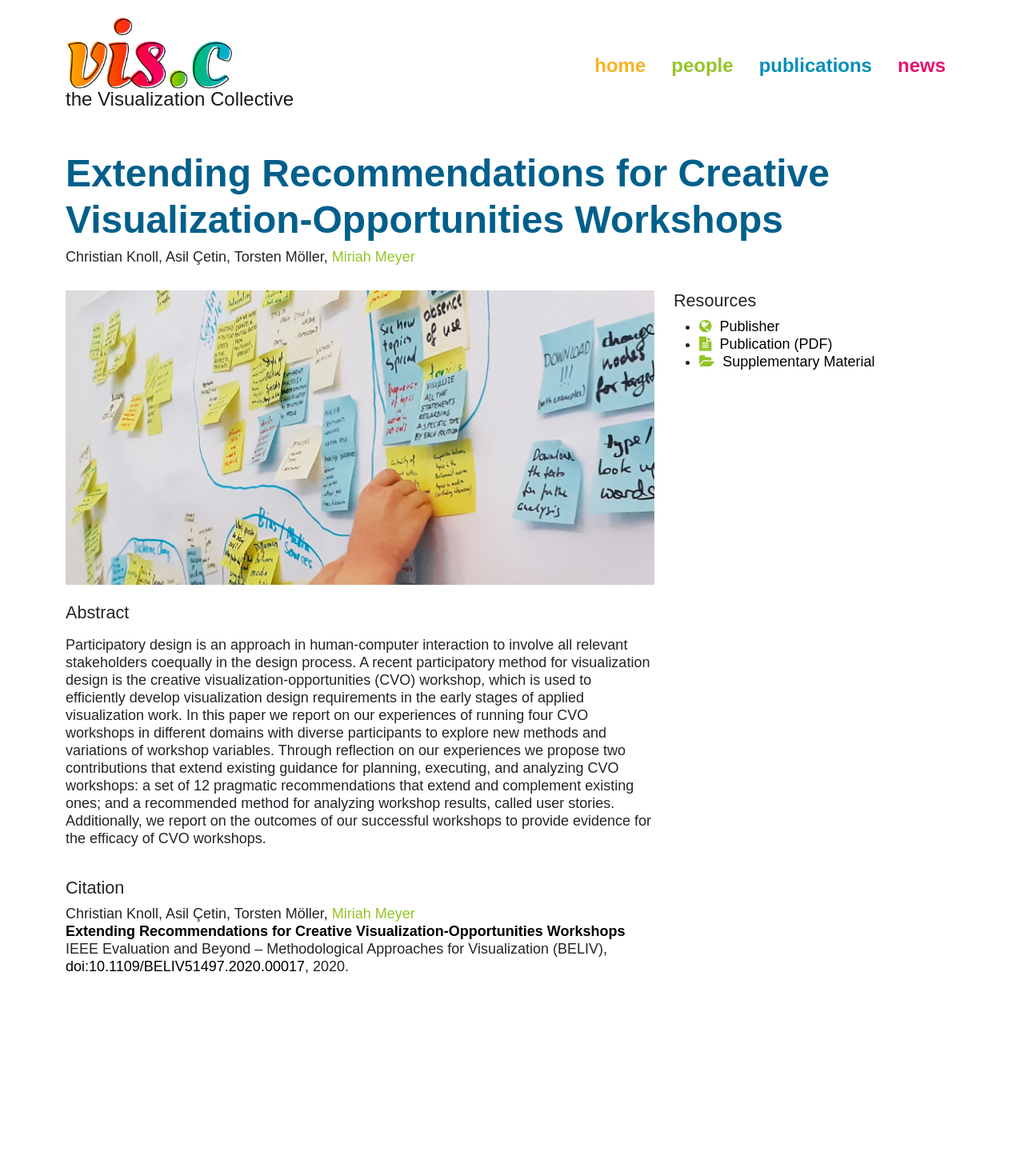
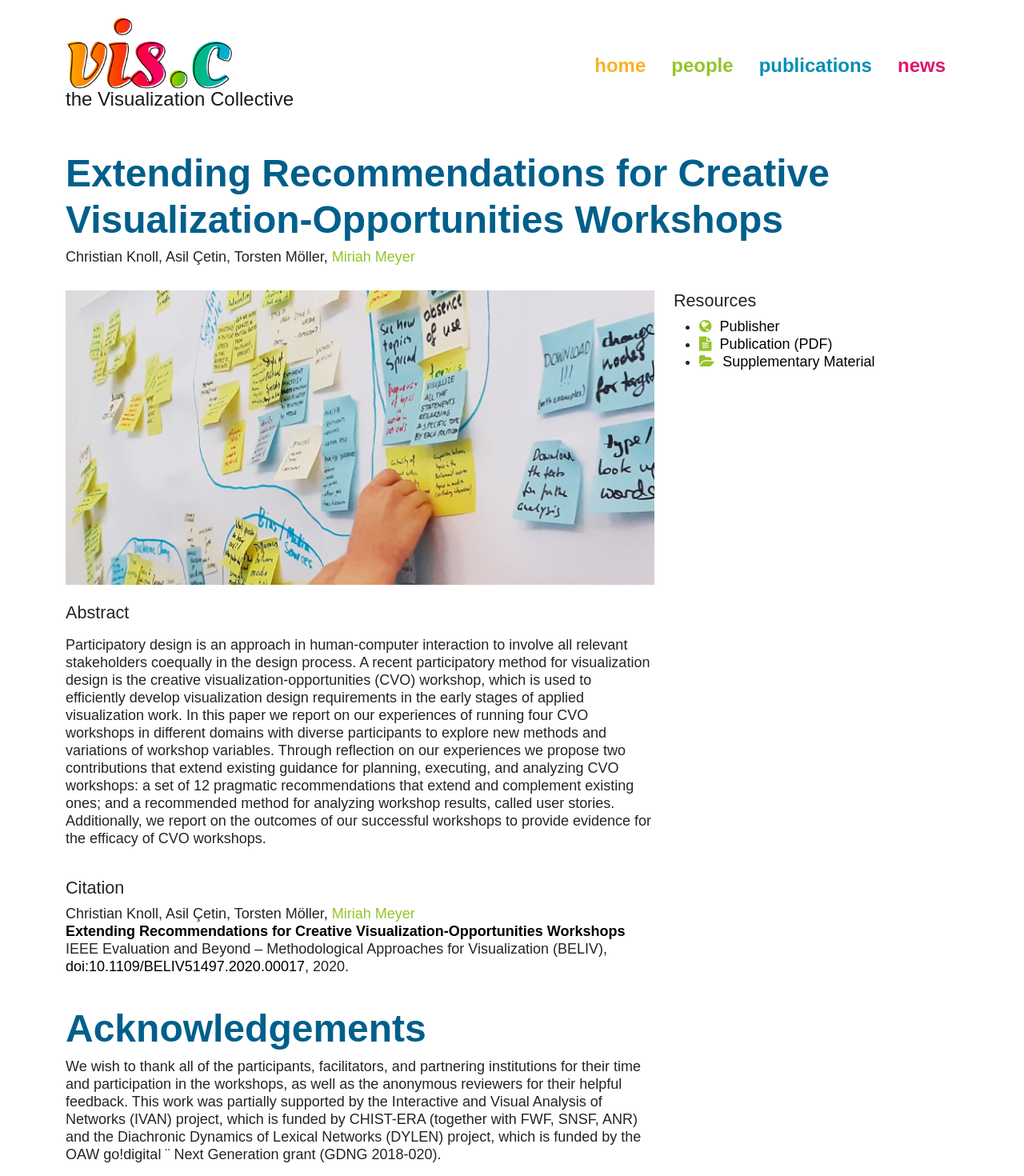
Before and after one commit to visidlab/visidlab.github.io, a Jekyll site: the page built from _publications/2020_beliv_extending.md, in a window 1280 px wide. Shown: the whole page at 80% size. Built offline with Jekyll 4.4.1, drawn with Linux system fonts in a browser that asks for light colours; some web fonts are replaced; before the commit the page ends 1257 px from its top, so only the background shows below that.

Commit message:
Update 2020_beliv_extending.md

```diff
--- a/_publications/2020_beliv_extending.md
+++ b/_publications/2020_beliv_extending.md
@@ -76,21 +76,23 @@
 videos:
 
 # Provide a preprint and supplement pdf
-pdf: 2020_beliv_extending.pdf
-supplement: 2020_beliv_extending_supplement.zip
+pdf: https://sci.utah.edu/~vdl/papers/2020_beliv_extending.pdf
+supplement: https://sci.utah.edu/~vdl/papers/2020_beliv_extending_supplement.zip
 
-# Extra supplements, such as talk slides, data sets, etc.
-supplements:
-
-# Supplemental, cc-by images. Make caption brief (at most 60 chars).
-images:
-
-
-# Link to the repository where the code is hosted
-code:
 
 abstract: "<p>
 Participatory design is an approach in human-computer interaction to involve all relevant stakeholders coequally in the design process. A recent participatory method for visualization design is the creative visualization-opportunities (CVO) workshop, which is used to efficiently develop visualization design requirements in the early stages of applied visualization work. In this paper we report on our experiences of running four CVO workshops in different domains with diverse participants to explore new methods and variations of workshop variables. Through reflection on our experiences we propose two contributions that extend existing guidance for planning, executing, and analyzing CVO workshops: a set of 12 pragmatic recommendations that extend and complement existing ones; and a recommended method for analyzing workshop results, called user stories. Additionally, we report on the outcomes of our successful workshops to provide evidence for the efficacy of CVO workshops.
 </p>"
 
 ---
+
+# Acknowledgements
+
+We wish to thank all of the participants, facilitators, and partnering
+institutions for their time and participation in the workshops, as well
+as the anonymous reviewers for their helpful feedback. This work
+was partially supported by the Interactive and Visual Analysis of
+Networks (IVAN) project, which is funded by CHIST-ERA (together
+with FWF, SNSF, ANR) and the Diachronic Dynamics of Lexical
+Networks (DYLEN) project, which is funded by the OAW go!digital ¨
+Next Generation grant (GDNG 2018-020).
```
